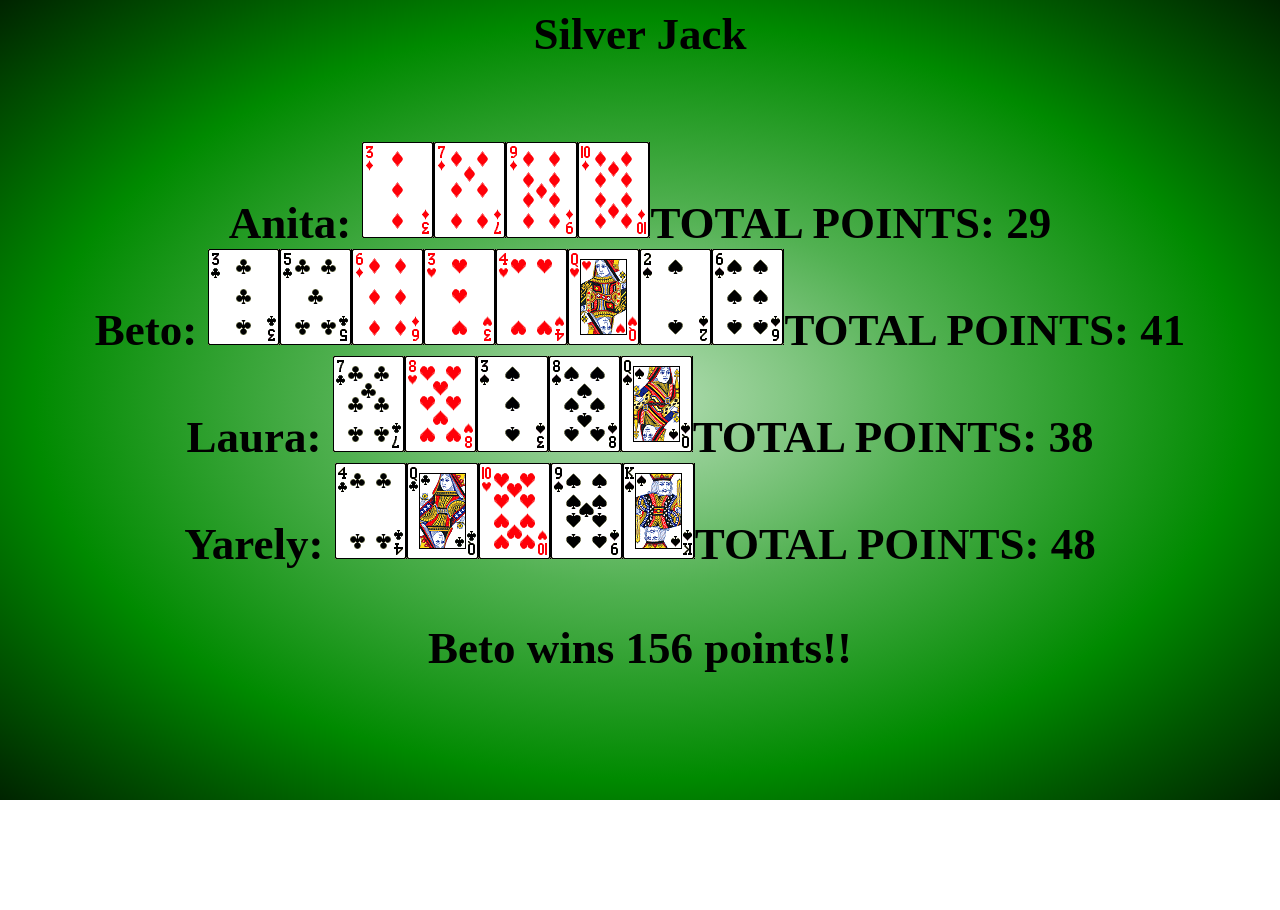
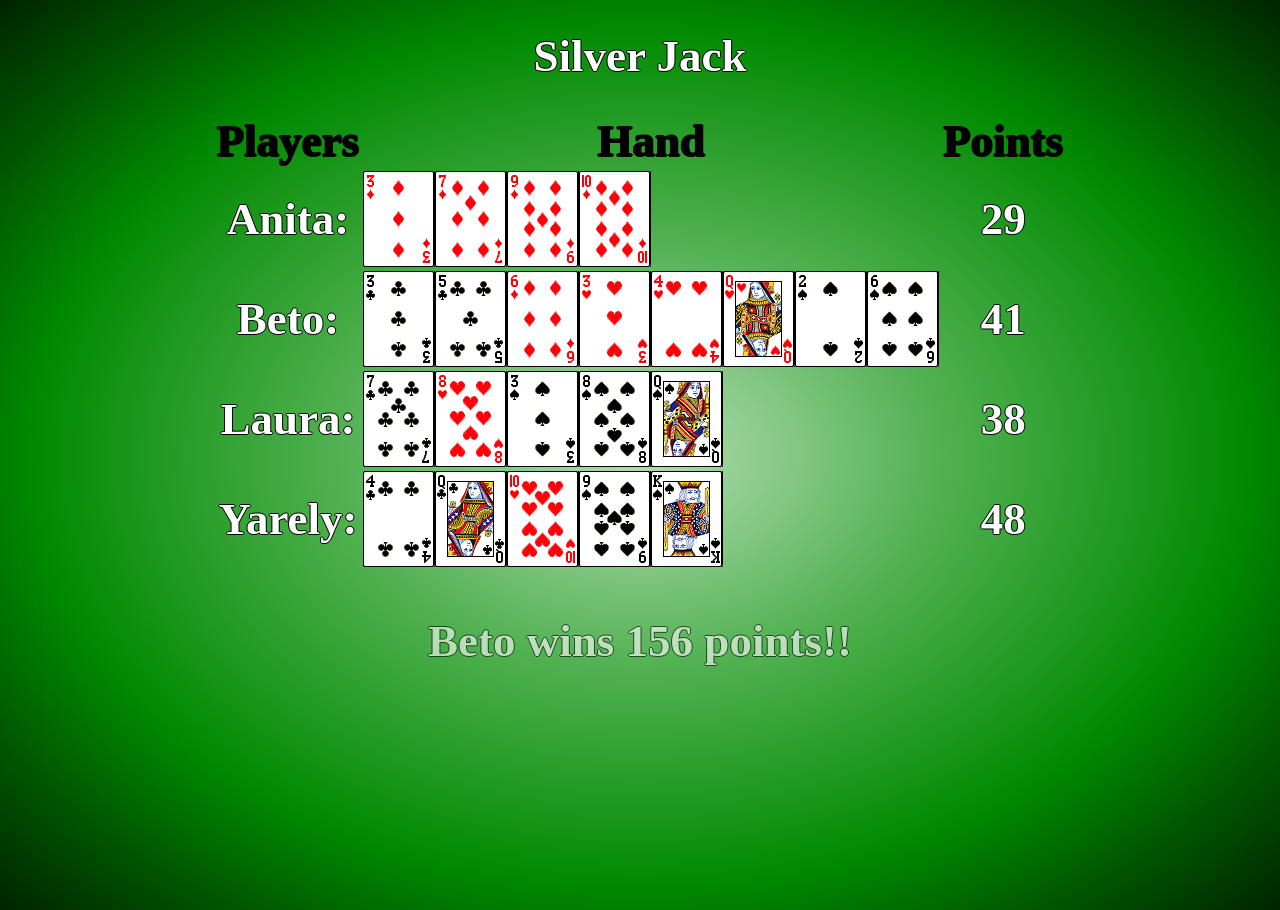
Before and after one commit to AnitaGarcia819/silverjack, a PHP site: page / in a window 1280 px wide. Before the commit the page ends 800 px from the top, so only its background shows below. Run offline with PHP 8.4, Linux system fonts and the light colour scheme; data that the repository does not hold is empty.

Commit message:
More CSS rules applied

```diff
--- a/index.php
+++ b/index.php
@@ -22,7 +22,6 @@
     for($i = 1; $i <= 52; $i++){
         $deck[] = $i;
     }
-    echo "<h1> Silver Jack<h1/>";
 
     function getHand(){
         global $suit;
@@ -114,22 +113,21 @@
                 }
         }
         $totalPoints = getTotalPoints($player);
-        echo "TOTAL POINTS: ".$totalPoints;
         return $totalPoints;
     }
 
     function displayWinners($totalPoints, $names){
 
-       $difference = 42; //keeps track of who is closer to the number 42
+        $difference = 42; //keeps track of who is closer to the number 42
         $pointsWon = 0; //keeps track of total point earned in a game
-        $moreThanOne = -1;//keesp track if there is no winner = 0, one winner = 1, or multiple winners > 1;
+        $moreThanOne = -1;//keeps track if there is no winner = 0, one winner = 1, or multiple winners > 1;
         $name; //keeps track of all the winner's name
         for($i = 0; $i < count($totalPoints); $i++){
 
             $pointsWon += $totalPoints[$i]; //adds the numbers to points won
             if(42 >= $totalPoints[$i] && $difference > (42-$totalPoints[$i])){
                 //only counts if number is smaller than 42 and the difference is smaller
-               $name = $names[$i];
+                $name = $names[$i];
                 $difference = 42- $totalPoints[$i];
                 $moreThanOne = 1;
             }else if($difference == (42-$totalPoints[$i])){
@@ -139,16 +137,18 @@
             }
         }
 
+        echo "<h3> <div class ='winner'>";
         //displays appropriate message
        if($moreThanOne == 1){
-             echo $name." wins ".$pointsWon." points!!";
+            echo $name." wins ".$pointsWon." points!!";
        }else if($moreThanOne == 0){
-           echo "No one wins ".$pointsWon." points! :(";
+            echo "No one wins ".$pointsWon." points! :(";
        }
        else{
            //if more than one play won the points are distribute
            echo $name." won ".($pointsWon/$moreThanOne)." points each!!";
        }
+       echo "</div></h3>";
     }
 ?>
 <!DOCTYPE html>
@@ -159,6 +159,7 @@
 
     </head>
     <body>
+        <h1> Silver Jack<h1/>
 
         <?php
         // These are each player's hand for one game
@@ -168,23 +169,24 @@
         $player4 = getHand();
 
         $names = array("Anita", "Beto", "Laura", "Yarely");
-
+        $players = array("0"=>$player1, "1"=>$player2, "2"=>$player3, "3"=>$player4);
+        echo "<table>";
+        echo "<tr> <td><strong>Players</strong></td> <td><strong>Hand</strong></td> <td><strong>Points</strong></td> </tr>";
         $totalPoints = array();
-        echo "<br>";
-        echo $names[0].": " ;
-        array_push($totalPoints,  displayHand($player1));
-        echo "<br>";
-        echo $names[1].": " ;
-        array_push($totalPoints,  displayHand($player2));
-        echo "<br>";
-        echo $names[2].": " ;
-        array_push($totalPoints,  displayHand($player3));
-        echo "<br>";
-        echo $names[3].": " ;
-        array_push($totalPoints,  displayHand($player4));
-        echo "<br>";
-        echo "<br>";
-
+        for($i = 0; $i < count($names); $i++){
+            echo "<tr>";
+            echo "<td>";
+            echo $names[$i].": " ;
+            echo "</td>";
+            echo "<td>";
+            array_push($totalPoints,  displayHand($players[$i]));
+            echo "</td>";
+            echo "<td>";
+            echo $totalPoints[$i];
+            echo "</td>";
+            echo "</tr>";
+        }
+        echo "</table>";
         //finds and displays the winner, or winners.
         displayWinners($totalPoints, $names);
 
--- a/style.css
+++ b/style.css
@@ -1,12 +1,15 @@
 h1 {
+    color: white;
     text-align: Center;
     font-family: Papyrus;
     font-size: 45px;
+    text-shadow: -1px 0 black, 0 1px black, 1px 0 black, 0 -1px black;
 }
 hr{
-    opacity: 0;
+    opacity: .5;
 }
 body {
+    height: 55em;
     /* Permalink - use to edit and share this gradient: http://colorzilla.com/gradient-editor/#b4ddb4+0,83c783+17,52b152+33,008a00+67,005700+83,002400+100;Green+3D+%231 */
     background: #b4ddb4;
     /* Old browsers */
@@ -18,4 +21,46 @@ body {
     /* W3C, IE10+, FF16+, Chrome26+, Opera12+, Safari7+ */
     filter: progid: DXImageTransform.Microsoft.gradient( startColorstr='#b4ddb4', endColorstr='#002400', GradientType=1);
     /* IE6-9 fallback on horizontal gradient */
+
+    margin: 0 auto;
 }
+
+table tr:first-child td {
+    vertical-align: top;
+    text-align:center;
+    color:black;
+}
+
+table, footer{
+    margin: 0 auto;
+}
+
+footer{
+    text-align:center;
+    font-family:sans-serif;
+    font-size:17px;
+}
+
+img{
+    float:left;
+}
+
+h3{
+    font-family:Lucida Bright;
+    text-align:center;
+    font-size: 45px;
+    color:white;
+    text-shadow: -1px 0 black, 0 1px black, 1px 0 black, 0 -1px black;
+}
+
+.winner {
+    opacity: 1;
+    animation: fade 2s linear;
+    animation-iteration-count: infinite;
+}
+
+
+@keyframes fade {
+  0%,100% { opacity: 0 }
+  50% { opacity: 1 }
+}
```
Also changed, not shown: img/bg.jpg (added).
